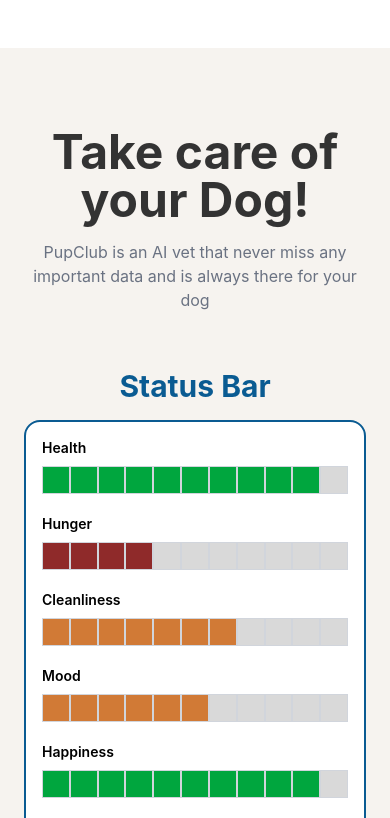
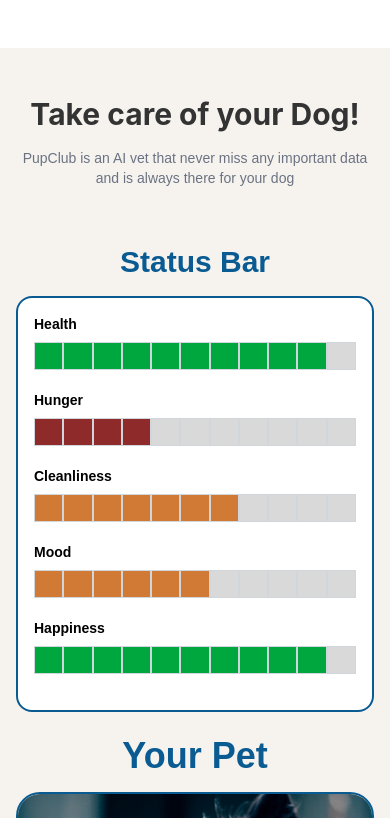
Before and after one commit to devjahid1/Pet, a React (Vite) app: page / in a window 390 px wide. Shown: the part 946-1764 px from the top of the page. Built offline with nearby package versions, Linux system fonts and the light colour scheme.

Commit message:
Refactor PetDashboard layout and styles
Updated layout and styling for PetDashboard component.

```diff
--- a/src/components/PetDashboard.jsx
+++ b/src/components/PetDashboard.jsx
@@ -1,4 +1,8 @@
 import petImg from "../assets/pet-demo.png";
+
+const pixelFont = {
+  fontFamily: "Pixelify Sans, sans-serif",
+};
 
 const statusData = [
   { title: "Health", active: 10, color: "bg-green-600" },
@@ -58,22 +62,25 @@
 
 const PetDashboard = () => {
   return (
-    <section id="about" className="bg-[#F6F3EF] py-20">
-      <div className="max-w-6xl mx-auto px-6">
+    <section id="about" className="bg-[#F6F3EF] py-12 md:py-20">
+      <div className="max-w-6xl mx-auto px-4 sm:px-6">
         {/* Header */}
         <div className="text-center mb-14">
-          <h2 className="text-5xl font-bold text-[#333]">
+          <h2 className="text-3xl sm:text-4xl lg:text-5xl font-bold text-[#333]">
             Take care of your Dog!
           </h2>
 
-          <p className="mt-4 text-gray-500 max-w-xl mx-auto">
+          <p
+            className="mt-4 text-gray-500 max-w-xl mx-auto text-sm sm:text-base"
+            style={{ fontFamily: "Poppins, sans-serif" }}
+          >
             PupClub is an AI vet that never miss any important data and is
             always there for your dog
           </p>
         </div>
 
         {/* Top Dashboard */}
-        <div className="grid grid-cols-12 gap-6">
+        <div className="grid grid-cols-1 lg:grid-cols-12 gap-6" style={pixelFont}>
           {/* Status */}
           <div className="col-span-12 lg:col-span-3">
             <h3 className="text-center text-[#0A5B92] text-3xl font-bold mb-4">
@@ -147,7 +154,7 @@
         </div>
 
         {/* Bottom Area */}
-        <div className="grid grid-cols-12 gap-6 mt-8">
+        <div className="grid grid-cols-12 gap-6 mt-8" style={pixelFont}>
           {/* Actions */}
           <div className="col-span-12 lg:col-span-8 border-2 border-[#0A5B92] rounded-2xl p-6 bg-white">
             <h3 className="text-center text-[#0A5B92] text-4xl font-bold mb-8">
@@ -179,9 +186,7 @@
 
           {/* Rewards */}
           <div className="col-span-12 lg:col-span-4 border-2 border-[#0A5B92] rounded-2xl p-5 bg-white">
-            <h3 className="text-[#0A5B92] text-3xl font-bold mb-6">
-              Rewards
-            </h3>
+            <h3 className="text-[#0A5B92] text-3xl font-bold mb-6">Rewards</h3>
 
             {rewards.map((item, idx) => (
               <div key={idx} className="mb-8">
```
